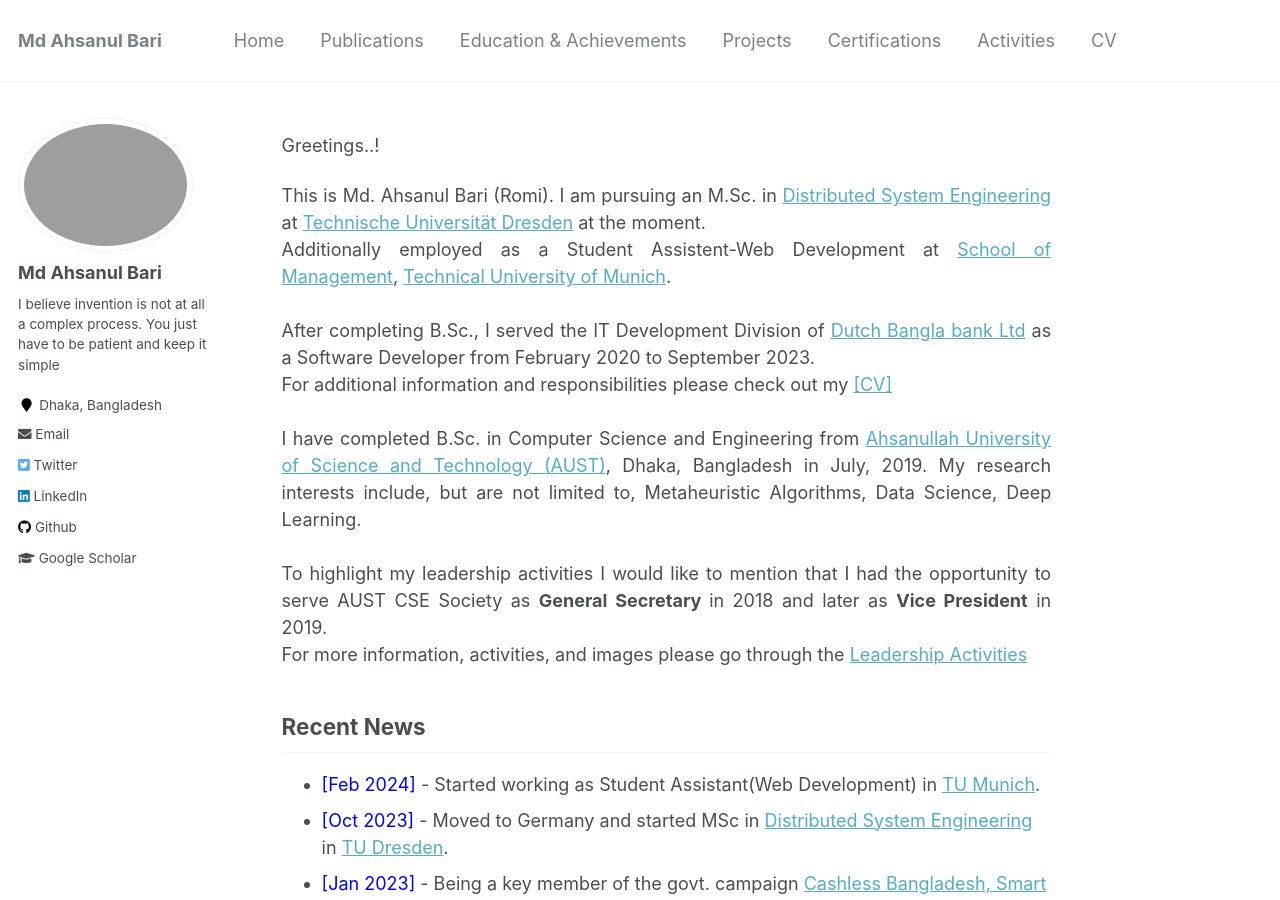
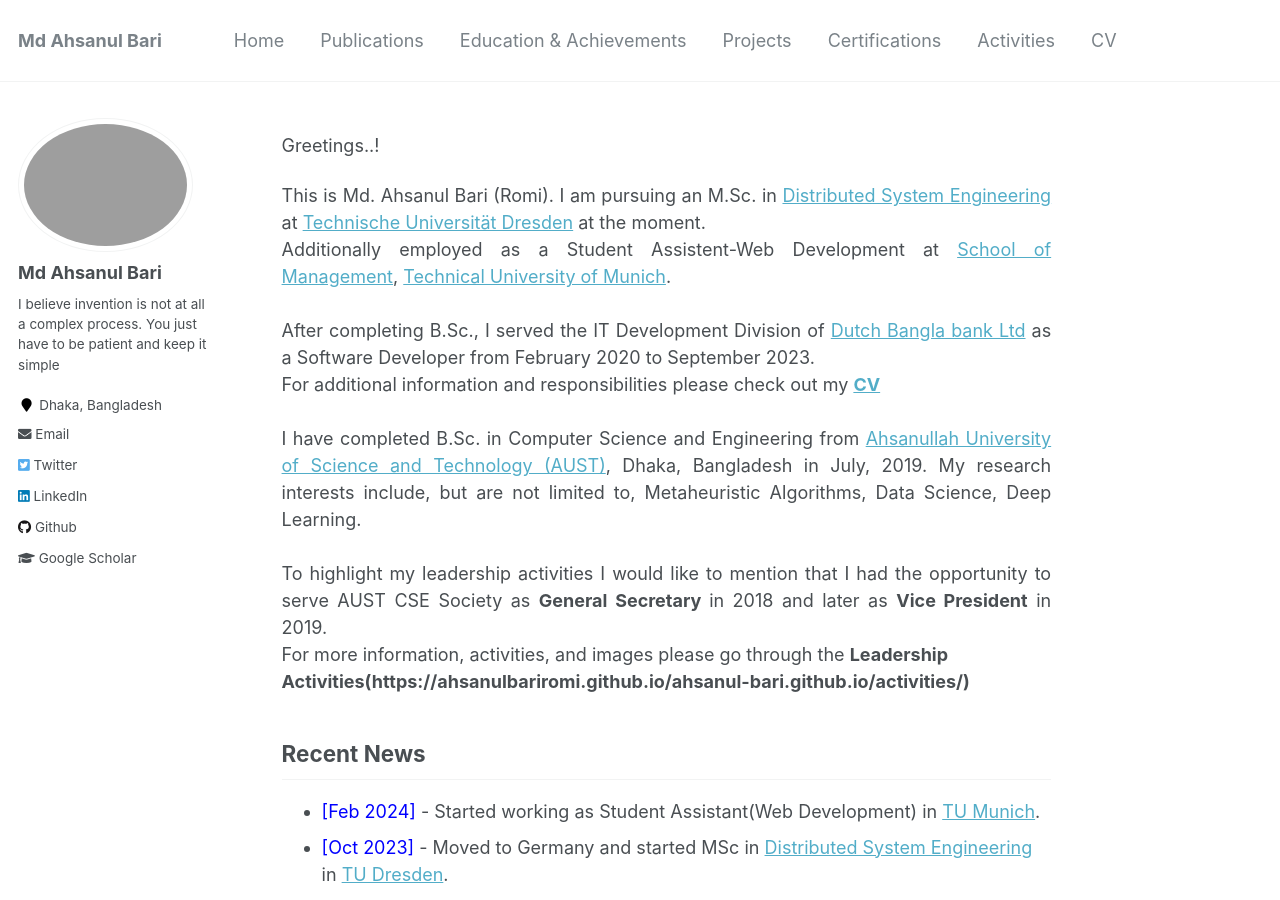
Before and after one commit to AhsanulBariRomi/ahsanul-bari.github.io, a Jekyll site: the page built from _pages/about.md, in a window 1280 px wide and 900 px high. Built offline with Jekyll 4.4.1, drawn with Linux system fonts in a browser that asks for light colours.

Commit message:
Update about.md

```diff
--- a/_pages/about.md
+++ b/_pages/about.md
@@ -16,12 +16,12 @@ This is Md. Ahsanul Bari (Romi). I am pursuing an M.Sc. in <a href="https://tu-d
 Additionally employed as a Student Assistent-Web Development at <a href="https://www.mgt.tum.de/">School of Management</a>, <a href="https://www.tum.de/">Technical University of Munich</a>. <br />
 <br />
 After completing B.Sc., I served the IT Development Division of <a href="https://www.dutchbanglabank.com/"> Dutch Bangla bank Ltd</a> as a Software Developer from February 2020 to September 2023. <br />
-For additional information and responsibilities please check out my <a href="https://ahsanulbariromi.github.io/ahsanul-bari.github.io/cv/">[CV]</a><br />
+For additional information and responsibilities please check out my <a href="https://ahsanulbariromi.github.io/ahsanul-bari.github.io/cv/"><b>CV</b></a><br />
 <br />
 I have completed B.Sc. in Computer Science and Engineering from <a href="http://aust.edu/">Ahsanullah University of Science and Technology (AUST)</a>, Dhaka, Bangladesh in July, 2019. My research interests include, but are not limited to, Metaheuristic Algorithms, Data Science, Deep Learning.<br />
 <br />
 To highlight my leadership activities I would like to mention that I had the opportunity to serve AUST CSE Society as <b> General Secretary </b> in 2018 and later as <b> Vice President</b> in 2019.</div>
-For more information, activities, and images please go through the [Leadership Activities](https://ahsanulbariromi.github.io/ahsanul-bari.github.io/activities/)<br />
+For more information, activities, and images please go through the <b>Leadership Activities(https://ahsanulbariromi.github.io/ahsanul-bari.github.io/activities/)</b><br />
 
 
 ## Recent News
```
